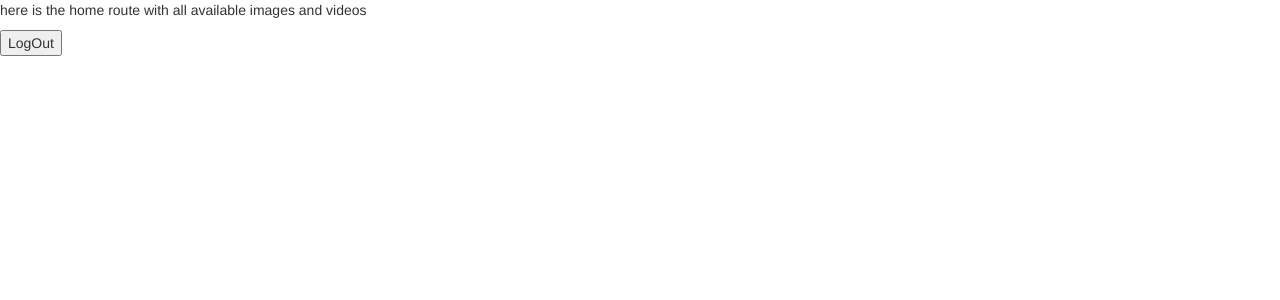
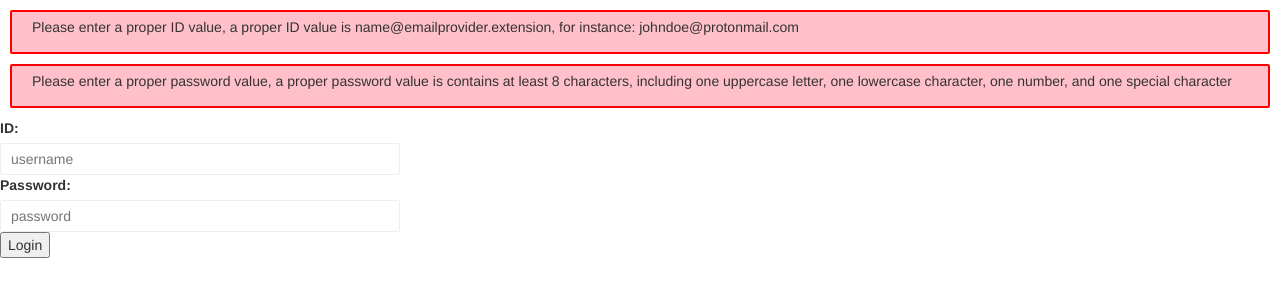
Before and after one commit to Mohammadhunan97/viderireact, a React (Create React App) app in the folder client/: page / in a window 1280 px wide. Both pictures are taken after a click on the button "Login". Shown: the top 300 px of the page. Built offline with nearby package versions, Linux system fonts and the light colour scheme; the HTML template or start-up script is replaced by a standard one.

Commit message:
login validation and error styling

```diff
--- a/client/src/App.css
+++ b/client/src/App.css
@@ -5,3 +5,10 @@
     padding: 5px 10px 5px 10px;
     width: 400px;
 }
+.error-message{
+    background: pink;
+    border: 2px solid red;
+    padding: 5px 20px 5px 20px;
+    margin: 10px;
+    border-radius: 2px;
+}
--- /dev/null
+++ b/client/src/components/ErrorMessage.jsx
@@ -0,0 +1,10 @@
+import React from 'react';
+
+let ErrorMessage = ({errortext}) => (
+    <div className="error-message">
+        <p>{errortext}</p>
+    </div>
+);
+
+
+export default ErrorMessage;
--- a/client/src/components/LoginPage.jsx
+++ b/client/src/components/LoginPage.jsx
@@ -1,25 +1,61 @@
 import React, { Component } from 'react';
-// import { Button } from 'react-bootstrap';
+import ErrorMessage from './ErrorMessage';
+const emailErrorMessage = "Please enter a proper ID value, a proper ID value is name@emailprovider.extension, for instance: johndoe@protonmail.com";
+const passwordErrorMessage = "Please enter a proper password value, a proper password value is contains at least 8 characters, including one uppercase letter, one lowercase character, one number, and one special character";
 
 class LoginPage extends Component {
   constructor(props){
     super(props);
     this.state = {
+      loginErrors: []
+    }
+  }
+  attemptLogin(){
+    let emailValidated = /^[^\s@]+@[^\s@]+\.[^\s@]+$/.test(this.username.value); //if email is not in <word>@<domain>.<ext> format, emailValidated will return false
+    let passwordValidated = /^(?=.*[a-z])(?=.*[A-Z])(?=.*\d)(?=.*[$@$!%*?&])[A-Za-z\d$@$!%*?&]{8,}/.test(this.password.value);
 
+
+    if(emailValidated && passwordValidated){
+      this.props.logIn();
+    }else if(emailValidated && !passwordValidated){
+      /* email is correct; password is incorrect */
+      this.setState({ loginErrors: [passwordErrorMessage] })
+    }else if(!emailValidated && passwordValidated){
+      /* email is incorrect; password is correct */
+      this.setState({ loginErrors: [emailErrorMessage] })
+    }else{
+      /* neither password or email is correct */
+      this.setState({ loginErrors: [emailErrorMessage,passwordErrorMessage] })
     }
+
   }
   render(){
     return(<div>
+      {
+        this.state.loginErrors.map((error) => {
+          return(<ErrorMessage errortext={error}/>)
+        })
+      }
       <form>
-        <label htmlFor="username">Username:</label>
-        <input id="username" type="text" placeholder="username" className="input-calm"/>
+        <label htmlFor="username">ID:</label>
+        <input
+          ref={(element) => {this.username = element}}
+          id="username"
+          type="text"
+          placeholder="username"
+          className="input-calm"
+        />
 
         <label htmlFor="password">Password:</label>
-        <input id="password" type="text" placeholder="password" className="input-calm"/>
+        <input
+          ref={(element) => {this.password = element}}
+          id="password"
+          type="password"
+          placeholder="password"
+          className="input-calm"/>
 
-
+        <button type="button" onClick={() => this.attemptLogin()}>Login</button>
       </form>
-      <button onClick={() => this.props.logIn()}>Login</button>
     </div>)
   }
 }
```
